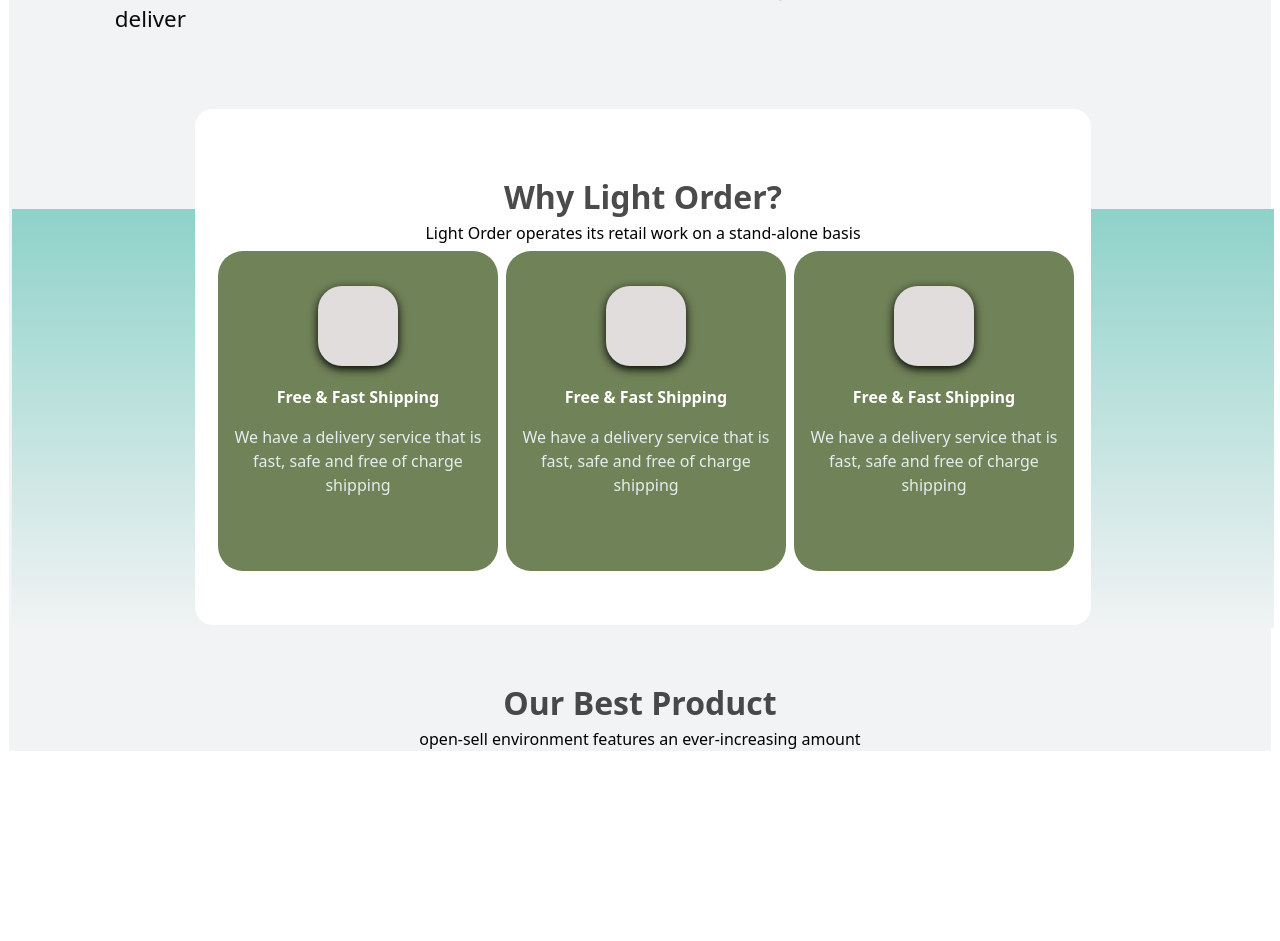
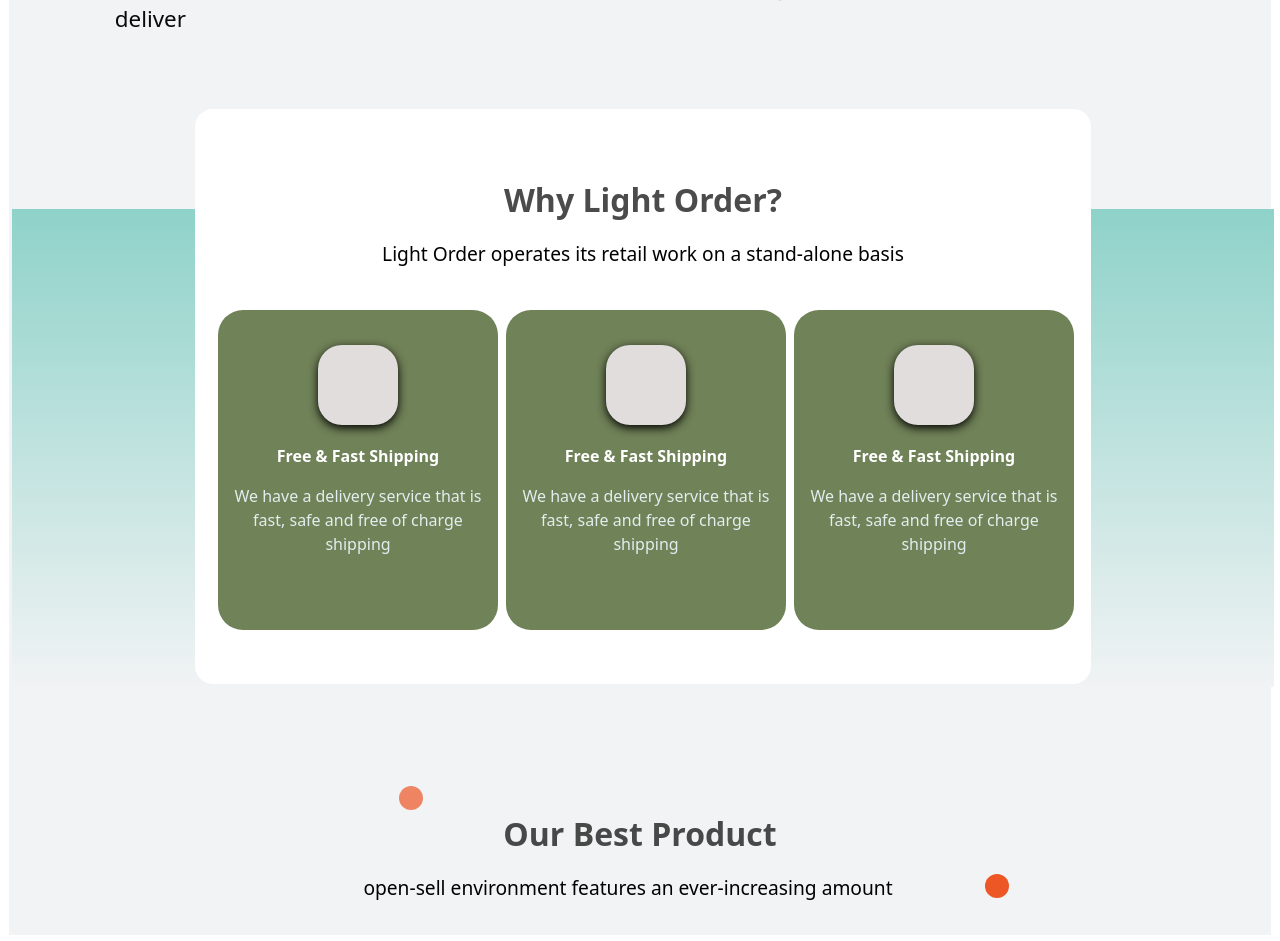
Before and after one commit to Jobsidney/Light-Order, a Next.js app: page / in a window 1280 px wide. Shown: the part 480-1421 px from the top of the page. Before the commit the page ends 1237 px from the top, so only its background shows below. Built offline with nearby package versions, Linux system fonts and the light colour scheme.

Commit message:
Before and after product section

```diff
--- a/pages/index.js
+++ b/pages/index.js
@@ -8,18 +8,23 @@
 import styles from '../styles/Home.module.css'
 
 export default function Home() {
+  function Title({title,des}){
+    return(
+      <div>
+            <h1>{title}</h1>
+            <p>{des}</p>
+      </div>
+    )
+  }
   return (
     <div className='body'>
-      {/* <div className='opacity'>
-      </div> */}
       <div className="wholeINtro">
           <NavBar/>
           <IntroInfo/>
         </div>
         <div className="descr">
           <div className='floating-card'>
-            <h1>Why Light Order?</h1>
-            <p>Light Order operates its retail work on a stand-alone basis</p>
+            <Title title="Why Light Order?" des="Light Order operates its retail work on a stand-alone basis"/>
             <div className='inline-flex'>
               <FloatCard/>
               <FloatCard/>
@@ -29,8 +34,10 @@
           </div>
         </div>
         <div className="products">
-          <h2>Our Best Product</h2>
-          <p>open-sell environment features an ever-increasing amount</p>
+          <Title title={"Our Best Product"} des={"open-sell environment features an ever-increasing amount"}/>
+          <div className="itemsCard">
+            <div></div>
+          </div>
         </div>
     </div>
   )
--- a/styles/globals.css
+++ b/styles/globals.css
@@ -199,15 +199,39 @@
 .floating-card,.products{
   text-align: center;
 }
-.floating-card>h1,.products>h2{
+.floating-card>div>h1,.products>div>h1{
   padding-top: 3rem;
   font-size: xx-large;
   font-weight: bold;
   opacity: 0.7;
 }
-.floating-card>p,,.products>p{
+.floating-card>div>p,.products>div>p{
   font-size: larger;
   padding: 1rem 0rem 2rem 0rem;
+
+}
+.products >div>h1::before{
+  height: 1.5rem;
+  width: 1.5rem;
+  border-radius: 50%;
+  content: '';
+  display: block;
+  position: relative;
+  left: 30vw;
+  margin-top: 3rem;
+  background-color:#ed5625;
+
+}
+.products >div>p::after{
+  height: 1.5rem;
+  width: 1.5rem;
+  border-radius: 50%;
+  content: '';
+  display: block;
+  position: relative;
+  float: right;
+  right: 20vw;
+  background-color:#ed5625;
 
 }
 .fcard{
```
